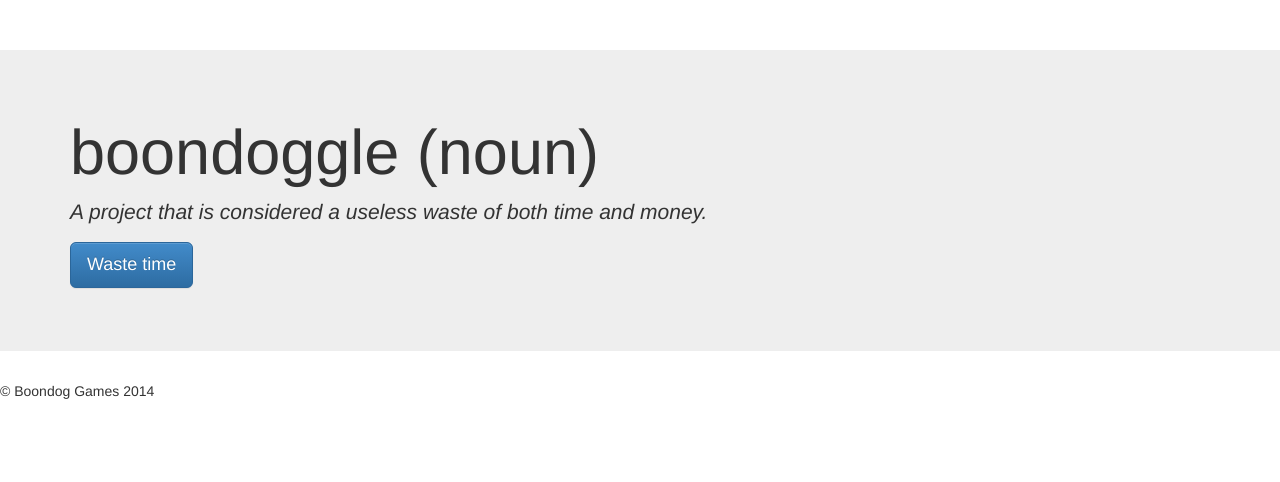
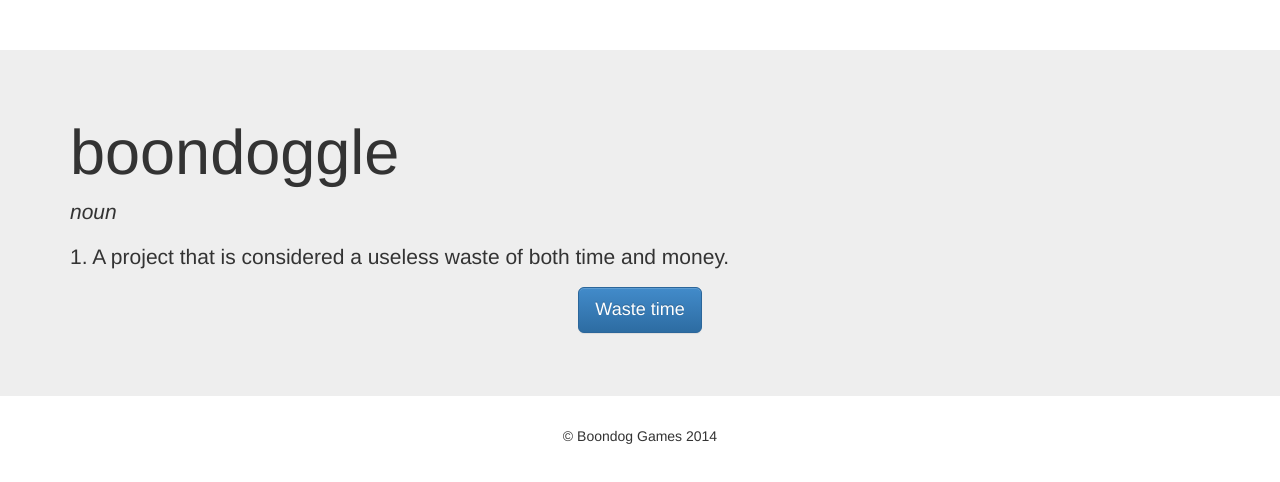
Before and after one commit to dglencross/boondoggames.github.io, a plain HTML site: page index.html in a window 1280 px wide. Drawn offline with nearby package versions, Linux system fonts and the light colour scheme.

Commit message:
Minor style changes

```diff
--- a/css/main.css
+++ b/css/main.css
@@ -3,3 +3,12 @@
 /* ==========================================================================
    Author's custom styles
    ========================================================================== */
+
+
+.footer{
+	text-align:center;
+}
+
+.null {
+
+}
--- a/index.html
+++ b/index.html
@@ -31,14 +31,16 @@
     <!-- Main jumbotron for a primary marketing message or call to action -->
     <div class="jumbotron">
       <div class="container">
-        <h1>boondoggle (noun)</h1>
-        <p><em>A project that is considered a useless waste of both time and money.</em></p>
-        <p><a class="btn btn-primary btn-lg" role="button">Waste time</a></p>
+        <h1>boondoggle</h1>
+        <p><em>noun</em></p>
+        <p>
+          1. A project that is considered a useless waste of both time and money.</p>
+        <p align="center"><a class="btn btn-primary btn-lg" role="button">Waste time</a></p>
       </div>
     </div>
 
-      <footer>
-        <p>   &copy; Boondog Games 2014</p>
+      <footer class="footer">
+        <p>&copy; Boondog Games 2014</p>
       </footer>
     </div> <!-- /container -->        <script src="//ajax.googleapis.com/ajax/libs/jquery/1.11.0/jquery.min.js"></script>
         <script>window.jQuery || document.write('<script src="js/vendor/jquery-1.11.0.min.js"><\/script>')</script>
```
